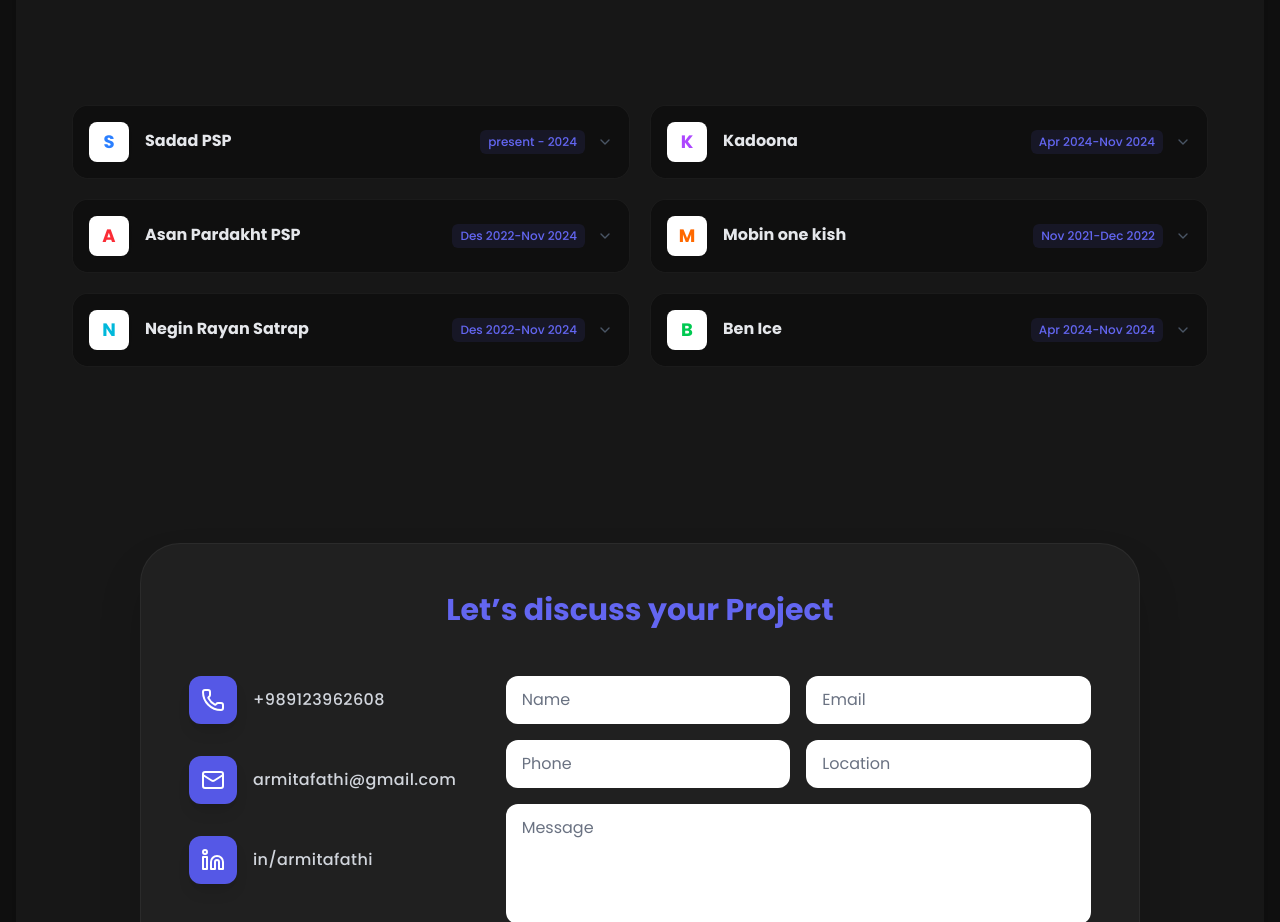
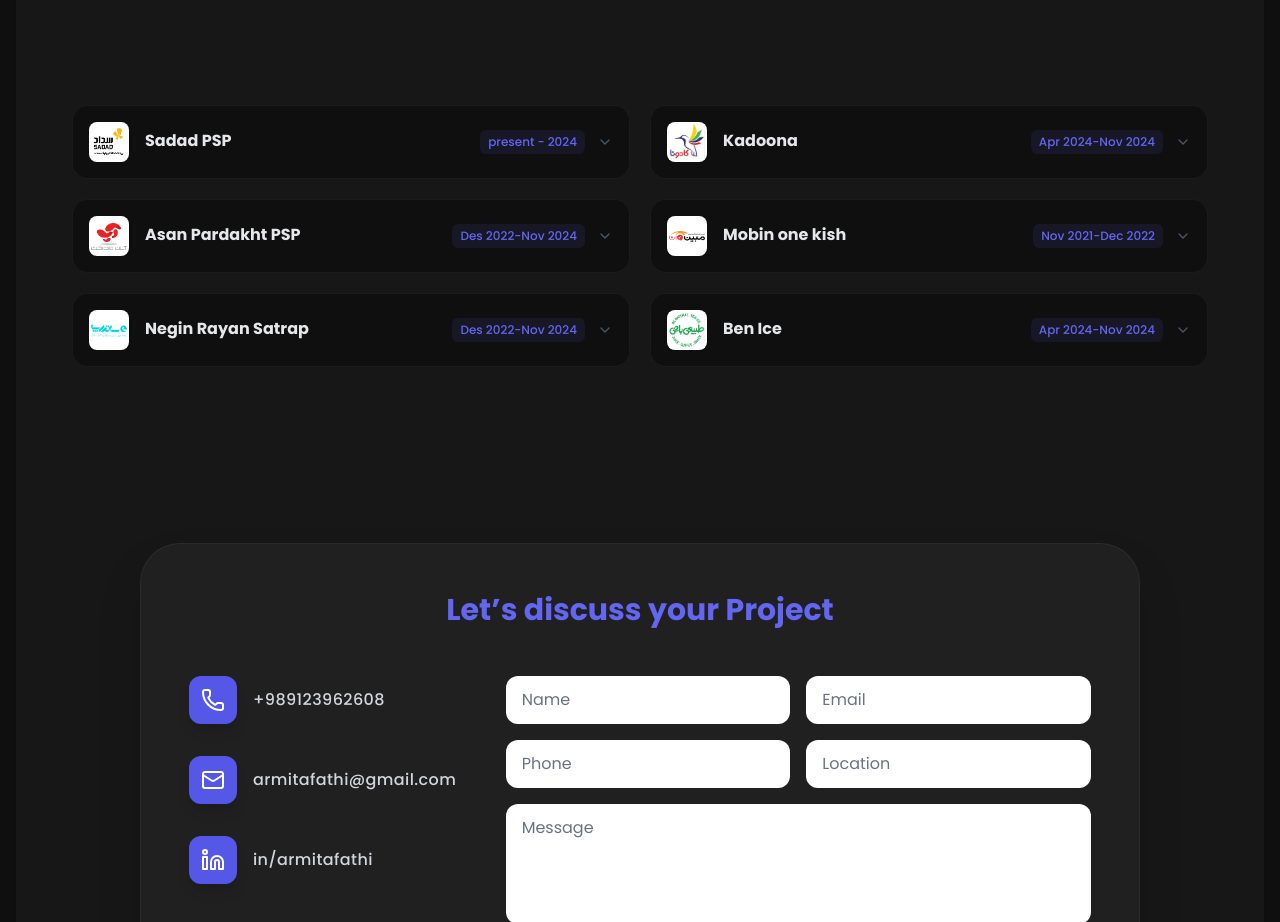
Before and after one commit to alireza-cheraghalii/armita-portfolio, a Next.js app: page / in a window 1280 px wide. Shown: the part 4440-5362 px from the top of the page. Built offline with nearby package versions, Linux system fonts and the light colour scheme.

Commit message:
fix logo

```diff
--- a/app/HistoryItems.tsx
+++ b/app/HistoryItems.tsx
@@ -6,12 +6,12 @@
 
 
 const historyItems = [
-    { id: 1, company: 'Sadad PSP', date: 'present - 2024', logoLetter: 'S', logoColor: 'text-blue-500' },
-    { id: 2, company: 'Kadoona', date: 'Apr 2024-Nov 2024', logoLetter: 'K', logoColor: 'text-purple-500' },
-    { id: 3, company: 'Asan Pardakht PSP', date: 'Des 2022-Nov 2024', logoLetter: 'A', logoColor: 'text-red-500' },
-    { id: 4, company: 'Mobin one kish', date: 'Nov 2021-Dec 2022', logoLetter: 'M', logoColor: 'text-orange-500' },
-    { id: 5, company: 'Negin Rayan Satrap',description:"Product Design:Designed user interfaces for order kiosk software, POS web application, and Android POS application, ensuring smooth user experience across platforms.Increase website traffic, sales, and engagement with target marketCreated digital menus and websites that effectively communicate product offerings and enhance customer engagement.Designed visually appealing catalogs, brochures, and software tutorial videos to effectively communicate information and enhance user experience.Reduce training costs through software tutorial videos", date: 'Des 2022-Nov 2024', logoLetter: 'N', logoColor: 'text-cyan-500' },
-    { id: 6, company: 'Ben Ice',description:"", date: 'Apr 2024-Nov 2024', logoLetter: 'B', logoColor: 'text-green-500' },
+    { id: 1, company: 'Sadad PSP', date: 'present - 2024', logo: '/company/Sadad.png'},
+    { id: 2, company: 'Kadoona', date: 'Apr 2024-Nov 2024', logo: '/company/kadona.png'},
+    { id: 3, company: 'Asan Pardakht PSP', date: 'Des 2022-Nov 2024', logo: '/company/ap.png'},
+    { id: 4, company: 'Mobin one kish', date: 'Nov 2021-Dec 2022', logo: '/company/mobin-one.png'},
+    { id: 5, company: 'Negin Rayan Satrap',description:"Product Design:Designed user interfaces for order kiosk software, POS web application, and Android POS application, ensuring smooth user experience across platforms.Increase website traffic, sales, and engagement with target marketCreated digital menus and websites that effectively communicate product offerings and enhance customer engagement.Designed visually appealing catalogs, brochures, and software tutorial videos to effectively communicate information and enhance user experience.Reduce training costs through software tutorial videos", date: 'Des 2022-Nov 2024', logo: 'company/satrap.png' },
+    { id: 6, company: 'Ben Ice',description:"", date: 'Apr 2024-Nov 2024', logo: '/company/ben_ice.png'},
 ];
 
 const companyLogos = [
@@ -104,8 +104,8 @@
                 className="p-4 flex items-center justify-between cursor-pointer bg-[#0f0f0f] relative z-10"
             >
                 <div className="flex items-center gap-3 md:gap-4 overflow-hidden">
-                    <div className="w-10 h-10 bg-white rounded-lg flex items-center justify-center flex-shrink-0 shadow-sm">
-                        <span className={`font-bold text-lg ${item.logoColor}`}>{item.logoLetter}</span>
+                    <div className="w-10 h-10 bg-white rounded-lg flex items-center justify-center flex-shrink-0 shadow-sm overflow-hidden">
+                        <img src={item.logo} alt={item.company}  width={"36px"} height={"36px"}/>
                     </div>
                     <div className="min-w-0">
                         <h3 className="text-gray-200 font-semibold text-sm md:text-base leading-tight group-hover:text-white transition-colors truncate">
```
Also changed, not shown: public/company/Sadad.png (added).
